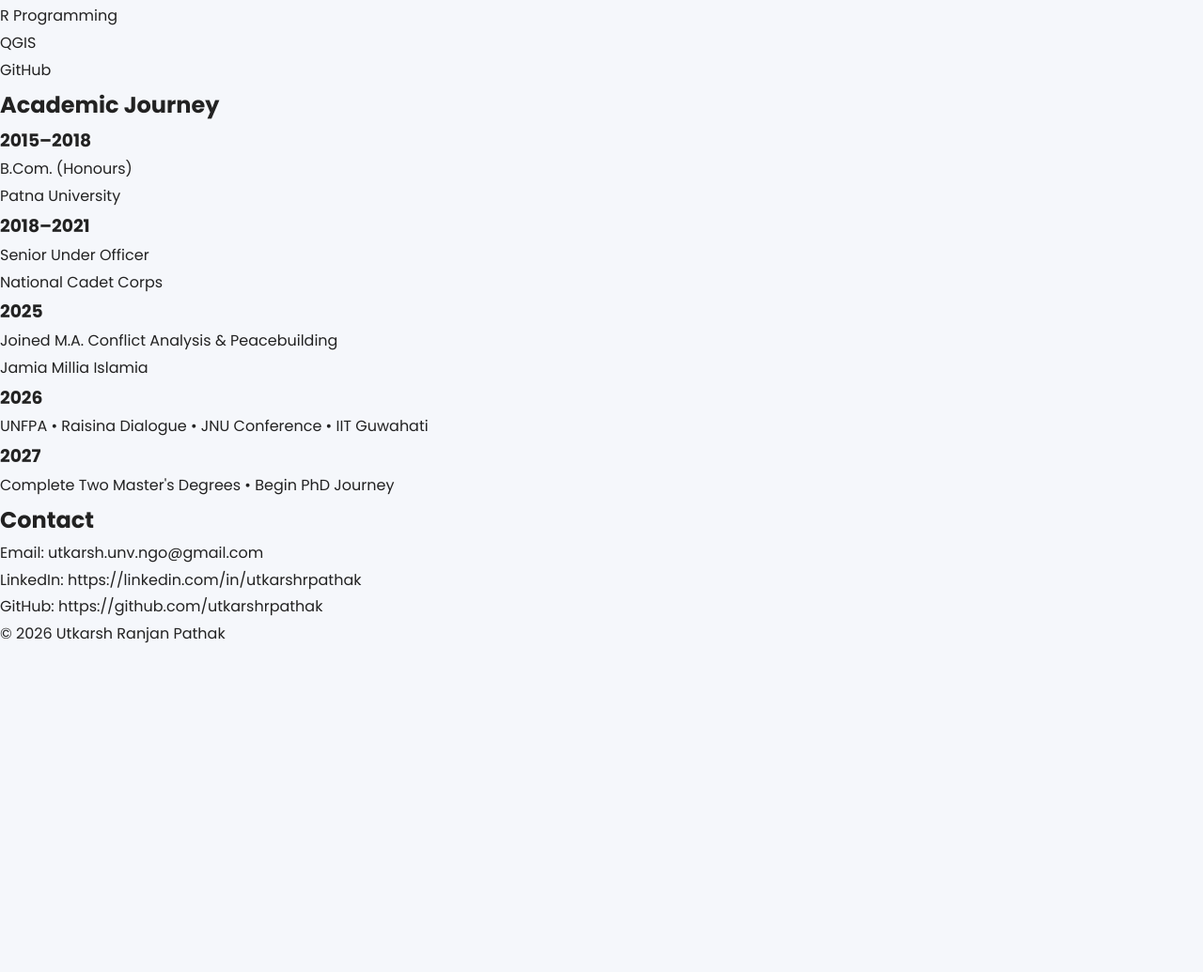
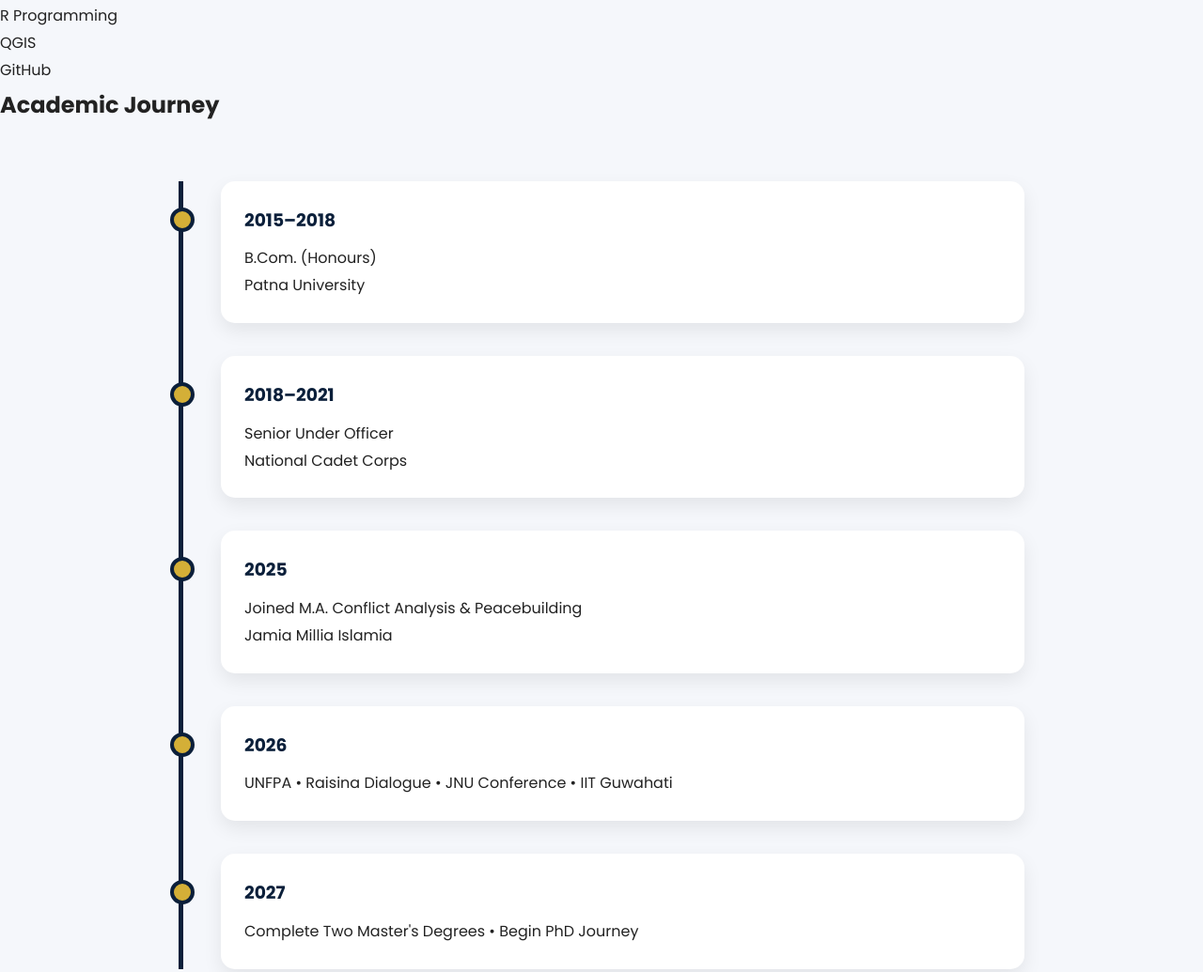
Before and after one commit to utkarshrpathak/utkarshrpathak.github.io, a plain HTML site: page index.html in a window 1280 px wide. Shown: the part 2502-3537 px from the top of the page at 94% size. Before the commit the page ends 3192 px from the top, so only its background shows below. Drawn offline with Linux system fonts and the light colour scheme.

Commit message:
Update style.css

```diff
--- a/style.css
+++ b/style.css
@@ -479,3 +479,62 @@
 font-weight:600;
 
 }
+/* ===== TIMELINE ===== */
+
+.timeline{
+
+max-width:900px;
+
+margin:60px auto;
+
+border-left:5px solid #0B1F3A;
+
+padding-left:40px;
+
+}
+
+.timeline-item{
+
+position:relative;
+
+background:white;
+
+margin-bottom:35px;
+
+padding:25px;
+
+border-radius:15px;
+
+box-shadow:0 8px 20px rgba(0,0,0,.08);
+
+}
+
+.timeline-item::before{
+
+content:"";
+
+position:absolute;
+
+left:-54px;
+
+top:28px;
+
+width:18px;
+
+height:18px;
+
+background:#D4AF37;
+
+border-radius:50%;
+
+border:4px solid #0B1F3A;
+
+}
+
+.timeline-item h3{
+
+color:#0B1F3A;
+
+margin-bottom:10px;
+
+}
```
